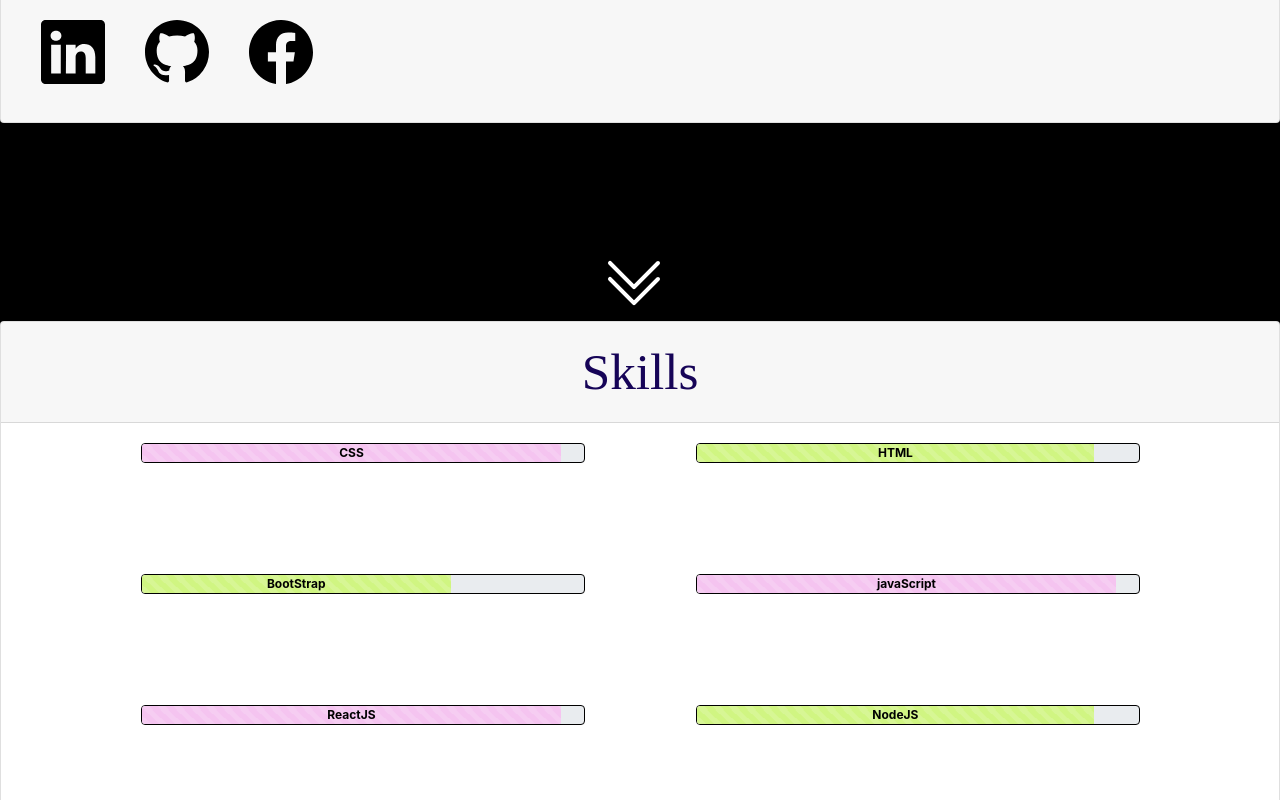
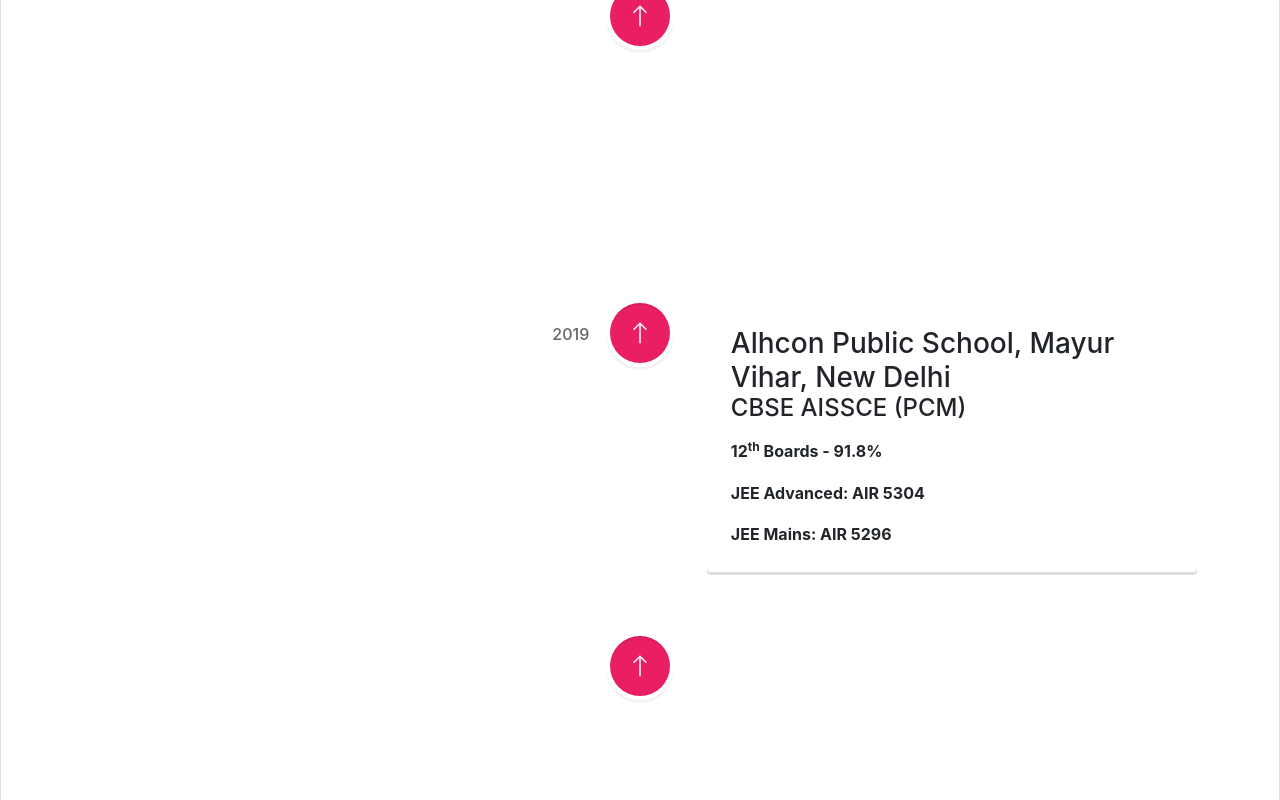
Before and after one commit to shantanu2307/Portfolio, a React (Create React App) app: page / in a window 1280 px wide. Shown: the part 1420-2220 px from the top of the page. Built offline with nearby package versions, Linux system fonts and the light colour scheme.

Commit message:
Added Timeline

```diff
--- a/package.json
+++ b/package.json
@@ -13,6 +13,7 @@
     "react-bootstrap-icons": "^1.2.3",
     "react-dom": "^17.0.1",
     "react-scripts": "4.0.1",
+    "react-vertical-timeline-component": "^3.3.1",
     "web-vitals": "^0.2.4"
   },
   "scripts": {
--- a/src/components/AboutMe.js
+++ b/src/components/AboutMe.js
@@ -1,8 +1,13 @@
 import React from "react";
 import { Card } from "react-bootstrap";
-import { ChevronDoubleDown } from "react-bootstrap-icons";
+import { ChevronDoubleDown, ArrowUp } from "react-bootstrap-icons";
 import "./GPCSS.css";
 import "./Home.css";
+import {
+  VerticalTimeline,
+  VerticalTimelineElement,
+} from "react-vertical-timeline-component";
+import "react-vertical-timeline-component/style.min.css";
 class AboutMe extends React.Component {
   constructor(props) {
     super(props);
@@ -29,10 +34,72 @@
               another adventure.
             </div>
             <br />
-            <br />
+            <h1 style={{ fontSize: "4vw", color: "#160457" }}>Timeline</h1>
+            <VerticalTimeline>
+              <VerticalTimelineElement
+                className="vertical-timeline-element--education"
+                date="August 2019 - Present "
+                iconStyle={{ background: "rgb(233, 30, 99)", color: "#fff" }}
+                icon={<ArrowUp />}
+              >
+                <h3 className="vertical-timeline-element-title">
+                  Netaji Subhas University of Technology, New Delhi
+                </h3>
+                <h4 className="vertical-timeline-element-subtitle">
+                  Bachelor of Technology
+                </h4>
+                <p>
+                  Computer Science and Engineering with Specialisation in
+                  Artificial Intelligence
+                </p>
+                <p>
+                  <b>CGPA: 9.0</b>
+                </p>
+              </VerticalTimelineElement>
+              <VerticalTimelineElement
+                className="vertical-timeline-element--education"
+                date="2019"
+                iconStyle={{ background: "rgb(233, 30, 99)", color: "#fff" }}
+                icon={<ArrowUp />}
+              >
+                <h3 className="vertical-timeline-element-title">
+                  Alhcon Public School, Mayur Vihar, New Delhi
+                </h3>
+                <h4 className="vertical-timeline-element-subtitle">
+                  CBSE AISSCE (PCM)
+                </h4>
+                <p>
+                  <b>
+                    12<sup>th</sup> Boards - 91.8%
+                  </b>
+                </p>
+                <p>
+                  <b>JEE Advanced: AIR 5304</b>{" "}
+                </p>
+                <p>
+                  <b>JEE Mains: AIR 5296</b>{" "}
+                </p>
+              </VerticalTimelineElement>
+              <VerticalTimelineElement
+                className="vertical-timeline-element--education"
+                date="2017"
+                iconStyle={{ background: "rgb(233, 30, 99)", color: "#fff" }}
+                icon={<ArrowUp />}
+              >
+                <h3 className="vertical-timeline-element-title">
+                  Amity International School, Noida
+                </h3>
+                <h4 className="vertical-timeline-element-subtitle">Class 10</h4>
+                <p>
+                  <b>CGPA: 10</b>
+                </p>
+              </VerticalTimelineElement>
+            </VerticalTimeline>
+          </Card.Body>
+          <Card.Footer>
             <div className="abt">Connect with Me!</div>
-          </Card.Body>
-          <Card.Footer>{this.props.children}</Card.Footer>
+            {this.props.children}
+          </Card.Footer>
         </Card>
         <div
           style={{
```
Also changed, not shown: 2 other files (tests, documents, lock files or other folders).
